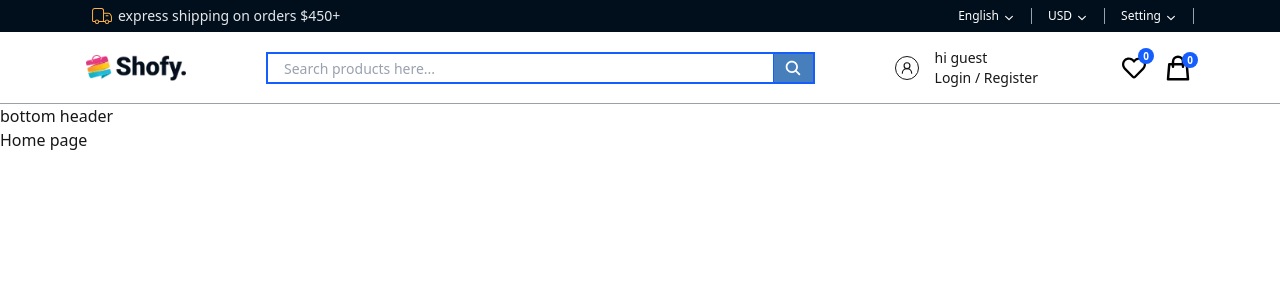
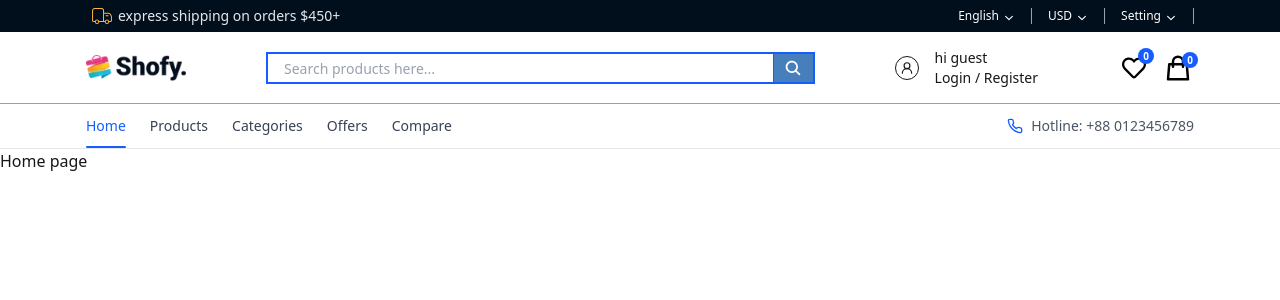
Before and after one commit to Shamiul40/shofyyt-ecommerce-fullstack-website, a Next.js app: page / in a window 1280 px wide. Shown: the top 300 px of the page. Built offline with nearby package versions, Linux system fonts and the light colour scheme.

Commit message:
bottom header ready

```diff
--- /dev/null
+++ b/src/components/constants/index.ts
@@ -0,0 +1,7 @@
+export const navLinks = [
+  { name: "Home", href: "/", },
+  { name: "Products", href: "/products",  },
+  { name: "Categories", href: "/categories",  },
+  { name: "Offers", href: "/offers", },
+  { name: "Compare", href: "/compare",  },
+];
--- /dev/null
+++ b/src/components/header/BottomHeader.tsx
@@ -0,0 +1,138 @@
+"use client";
+
+import React, { useState } from "react";
+import { navLinks } from "../constants";
+import Link from "next/link";
+import { usePathname } from "next/navigation";
+import { FiMenu, FiX, FiPhone } from "react-icons/fi";
+import Container from "./Container";
+
+export default function BottomHeader() {
+  const pathname = usePathname();
+  const [isMenuOpen, setIsMenuOpen] = useState(false);
+
+  const isActive = (href: string) => {
+    if (href === "/") {
+      return pathname === "/";
+    }
+
+    return pathname === href || pathname.startsWith(`${href}/`);
+  };
+
+  const closeMenu = () => {
+    setIsMenuOpen(false);
+  };
+
+  return (
+    <div className="relative border-b border-gray-200 ">
+      <Container className="flex min-h-4 items-center justify-between">
+        {/* Desktop Navigation */}
+        <nav className="hidden items-center gap-6 md:flex">
+          {navLinks.map((item) => {
+            const active = isActive(item.href);
+
+            return (
+              <Link
+                href={item.href}
+                key={item.name}
+                aria-current={active ? "page" : undefined}
+                className={`group relative py-3 text-sm font-medium transition-colors duration-200 ${
+                  active ? "text-blue-600" : "text-gray-700 hover:text-blue-600"
+                }`}
+              >
+                {item.name}
+
+                {/* Active & Hover Underline */}
+                <span
+                  className={`absolute bottom-0 left-0 h-0.5 w-full origin-left rounded-full bg-blue-600 transition-transform duration-300 ${
+                    active ? "scale-x-100" : "scale-x-0 group-hover:scale-x-100"
+                  }`}
+                />
+              </Link>
+            );
+          })}
+        </nav>
+
+        {/* Hotline - Desktop */}
+        <div className="hidden items-center gap-2 text-sm text-gray-600 md:flex">
+          <FiPhone className="text-base text-blue-600" />
+
+          <p>
+            <span className="font-medium">Hotline:</span>{" "}
+            <a
+              href="tel:+880123456789"
+              className="transition-colors hover:text-blue-600"
+            >
+              +88 0123456789
+            </a>
+          </p>
+        </div>
+
+        {/* Mobile Menu Button */}
+        <div className="flex w-full items-center justify-between md:hidden">
+          <span className="text-sm font-semibold text-gray-800">
+            Navigation
+          </span>
+
+          <button
+            type="button"
+            onClick={() => setIsMenuOpen((prev) => !prev)}
+            aria-label={isMenuOpen ? "Close menu" : "Open menu"}
+            aria-expanded={isMenuOpen}
+            aria-controls="bottom-header-mobile-menu"
+            className="flex h-9 w-9 items-center justify-center rounded-md border border-gray-200 text-gray-700 transition-colors hover:border-blue-600 hover:bg-blue-50 hover:text-blue-600"
+          >
+            {isMenuOpen ? (
+              <FiX className="text-xl" />
+            ) : (
+              <FiMenu className="text-xl" />
+            )}
+          </button>
+        </div>
+      </Container>
+
+      {/* Mobile Navigation */}
+      <div
+        id="bottom-header-mobile-menu"
+        className={`absolute left-0 top-full z-50 w-full border-b border-gray-200 bg-white shadow-md transition-all duration-300 md:hidden ${
+          isMenuOpen
+            ? "visible translate-y-0 opacity-100"
+            : "invisible -translate-y-2 opacity-0 pointer-events-none"
+        }`}
+      >
+        <nav className="mx-auto flex max-w-7xl flex-col px-4 py-2 sm:px-6">
+          {navLinks.map((item) => {
+            const active = isActive(item.href);
+
+            return (
+              <Link
+                href={item.href}
+                key={item.name}
+                onClick={closeMenu}
+                aria-current={active ? "page" : undefined}
+                className={`border-l-2 px-4 py-3 text-sm font-medium transition-all duration-200 ${
+                  active
+                    ? "border-blue-600 bg-blue-50 text-blue-600"
+                    : "border-transparent text-gray-700 hover:border-blue-400 hover:bg-gray-50 hover:text-blue-600"
+                }`}
+              >
+                {item.name}
+              </Link>
+            );
+          })}
+
+          {/* Mobile Hotline */}
+          <div className="mt-2 flex items-center gap-2 border-t border-gray-100 px-4 py-3 text-sm text-gray-600">
+            <FiPhone className="text-blue-600" />
+
+            <span className="font-medium">Hotline:</span>
+
+            <a href="tel:+880123456789" className="hover:text-blue-600">
+              +88 0123456789
+            </a>
+          </div>
+        </nav>
+      </div>
+    </div>
+  );
+}
--- a/src/components/header/Header.tsx
+++ b/src/components/header/Header.tsx
@@ -1,13 +1,14 @@
 import React from "react";
 import TopHeader from "./TopHeader";
 import MiddleHeader from "./MiddleHeader";
+import BottomHeader from "./BottomHeader";
 
 export default function Header() {
   return (
     <div>
       <TopHeader></TopHeader>
       <MiddleHeader></MiddleHeader>
-      <header>bottom header</header>
+      <BottomHeader></BottomHeader>
     </div>
   );
 }
```
